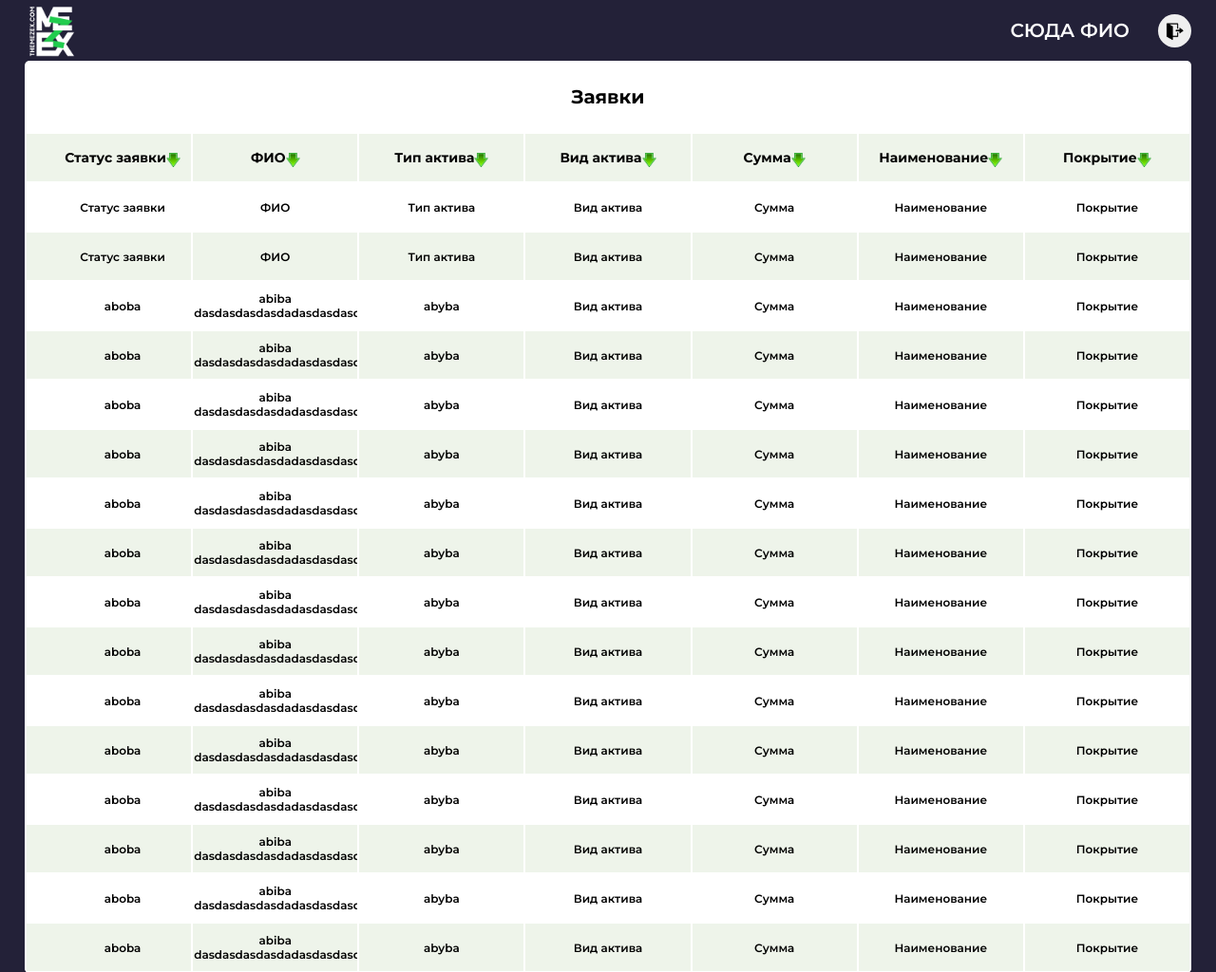
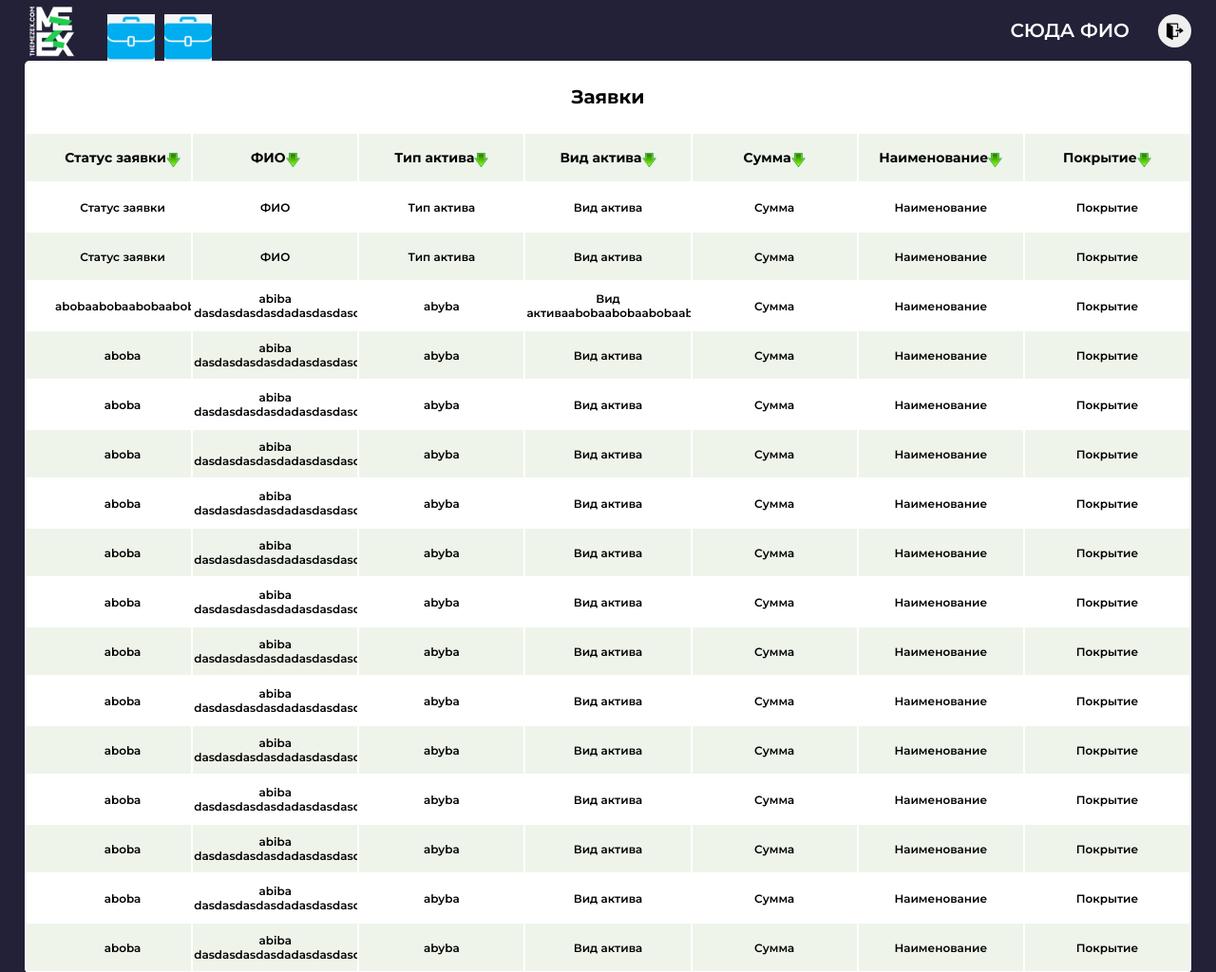
Before and after one commit to xolead/git-github.com-xolead-Mezex_project, a Django app: page / in a window 1280 px wide. Shown: the top 1024 px of the page at 95% size. Run offline with Django 3.2, Linux system fonts and the light colour scheme; a user stored in the database is signed in.

Commit message:
update-bags

```diff
--- a/mezix_site/invest/static/invest/css/second.css
+++ b/mezix_site/invest/static/invest/css/second.css
@@ -53,6 +53,24 @@ body {
 .pic-logo{
     height: 57px;
     width: 57px;
+}
+
+.container-header-content-applications{
+    display: flex;
+    justify-content: flex-start;
+}
+
+.pic-bag{
+    display: flex;
+    width: 50px;
+    height: 50px;
+    align-items:end;
+    margin-left: 30px;
+    margin-top: 15px;
+}
+
+.pic-bag2{
+    margin-left: 10px;
 }
 
 .container-header-content-fio{
--- a/mezix_site/invest/templates/invest/index.html
+++ b/mezix_site/invest/templates/invest/index.html
@@ -36,6 +36,14 @@
 
                     <div class="container-header-content-logo">
                         <img src={% static 'invest/img/mezex_logo_white.png' %} class="pic-logo">
+                    </div>
+
+                    <div class="container-header-content-applications">
+                        <img src={% static 'invest/img/123.jpg' %} class="pic-bag">
+                    </div>
+
+                    <div class="container-header-content-applications">
+                        <img src={% static 'invest/img/123.jpg' %} class="pic-bag pic-bag2">
                     </div>
 
                     <div class="container-header-content-fio">
@@ -100,10 +108,10 @@
                             </tr>
 
                             <tr class="tr-white">
-                                <td class="td-all td-status">aboba</td>
+                                <td class="td-all td-status">abobaabobaabobaabobaaboba</td>
                                 <td class="td-all td-fio">abiba dasdasdasdasdadasdasdasdas</td>
                                 <td class="td-all td-type">abyba</td>
-                                <td class="td-all td-view">Вид актива</td>
+                                <td class="td-all td-view">Вид активаabobaabobaabobaabobaabobaabobaabobaabobaabobaabobaвфы</td>
                                 <td class="td-all td-sum">Сумма</td>
                                 <td class="td-all td-name">Наименование</td>
                                 <td class="td-all td-coverage">Покрытие</td>
```
Also changed, not shown: mezix_site/invest/static/invest/css/first.css (+5 -2 lines), mezix_site/invest/templates/registration/login.html (+7 -2 lines), mezix_site/db.sqlite3, mezix_site/invest/static/invest/img/123.jpg (added), mezix_site/invest/static/invest/img/123.webp (added).
